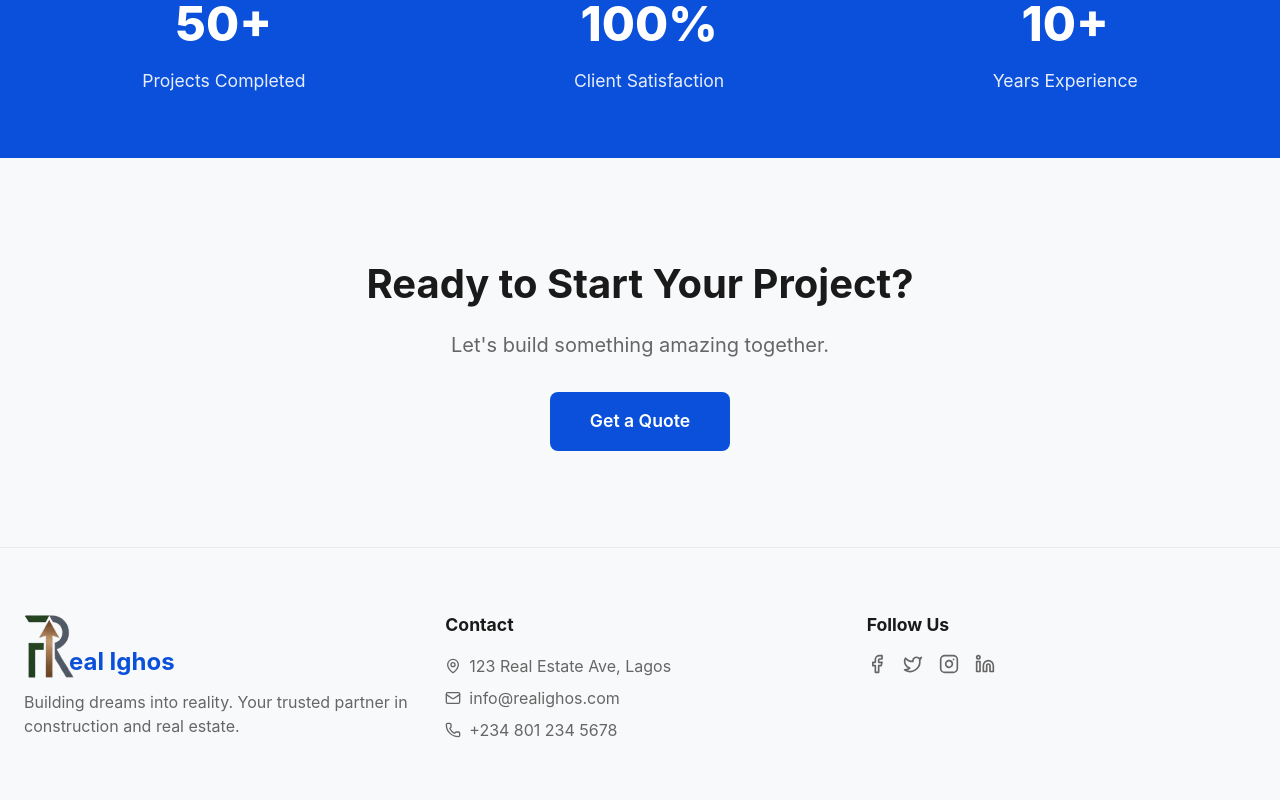
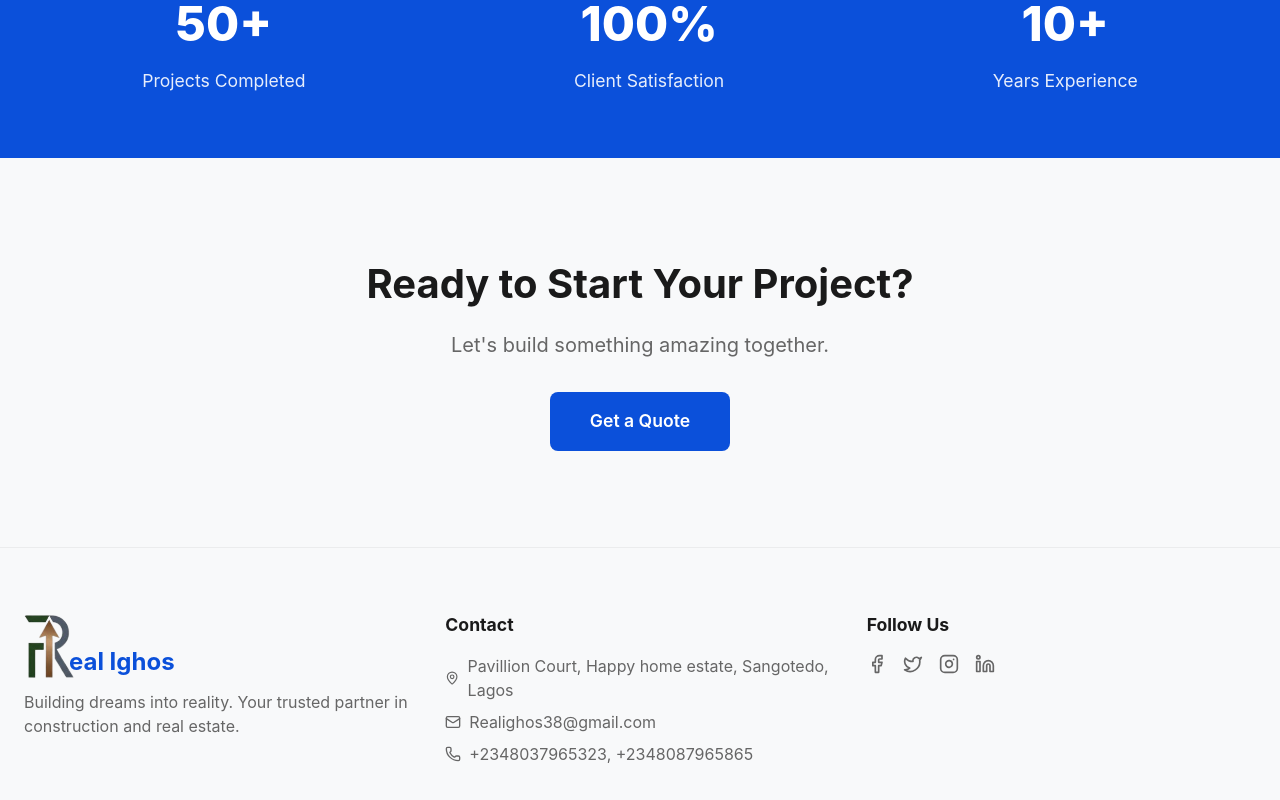
Before and after one commit to igheya35-dot/realighos, a React (Vite) app: page /#/ in a window 1280 px wide. Shown: the part 2010-2810 px from the top of the page. Built offline with nearby package versions, Linux system fonts and the light colour scheme.

Commit message:
adjust hero

```diff
--- a/src/components/layout/Footer.jsx
+++ b/src/components/layout/Footer.jsx
@@ -19,9 +19,9 @@ const Footer = () => {
 
                 <div className="footer-section">
                     <h4>Contact</h4>
-                    <p><MapPin size={16} /> 123 Real Estate Ave, Lagos</p>
-                    <p><Mail size={16} /> info@realighos.com</p>
-                    <p><Phone size={16} /> +234 801 234 5678</p>
+                    <p><MapPin size={16} /> Pavillion Court, Happy home estate, Sangotedo, Lagos</p>
+                    <p><Mail size={16} /> Realighos38@gmail.com</p>
+                    <p><Phone size={16} /> +2348037965323, +2348087965865</p>
                 </div>
 
                 <div className="footer-section">
@@ -29,7 +29,7 @@ const Footer = () => {
                     <div className="social-links">
                         <a href="#" aria-label="Facebook"><Facebook size={20} /></a>
                         <a href="#" aria-label="Twitter"><Twitter size={20} /></a>
-                        <a href="#" aria-label="Instagram"><Instagram size={20} /></a>
+                        <a href="https://instagram.com/Realighos38" target="_blank" rel="noopener noreferrer" aria-label="Instagram"><Instagram size={20} /></a>
                         <a href="#" aria-label="LinkedIn"><Linkedin size={20} /></a>
                     </div>
                 </div>
--- a/src/pages/Contact.jsx
+++ b/src/pages/Contact.jsx
@@ -26,7 +26,7 @@ const Contact = () => {
                             <MapPin className="text-primary" />
                             <div>
                                 <h4>Visit Us</h4>
-                                <p>123 Real Estate Ave, Lagos, Nigeria</p>
+                                <p>Pavillion Court, Happy home estate, Sangotedo, Lagos</p>
                             </div>
                         </div>
 
@@ -34,7 +34,8 @@ const Contact = () => {
                             <Phone className="text-primary" />
                             <div>
                                 <h4>Call Us</h4>
-                                <p>+234 800 123 4567</p>
+                                <p>+2348037965323</p>
+                                <p>+2348087965865</p>
                             </div>
                         </div>
 
@@ -42,7 +43,7 @@ const Contact = () => {
                             <Mail className="text-primary" />
                             <div>
                                 <h4>Email Us</h4>
-                                <p>info@realighos.com</p>
+                                <p>Realighos38@gmail.com</p>
                             </div>
                         </div>
                     </div>
```
